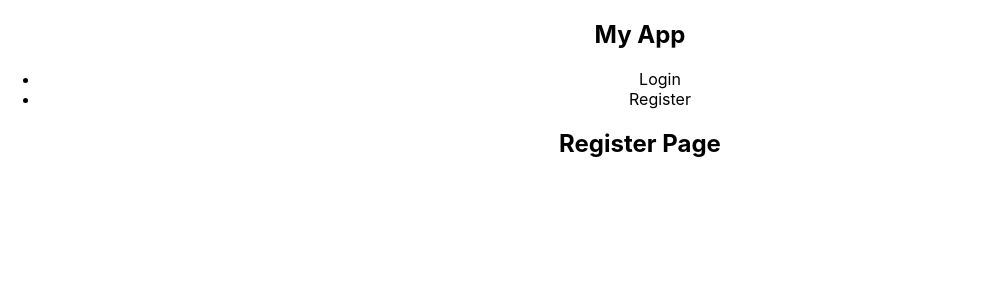
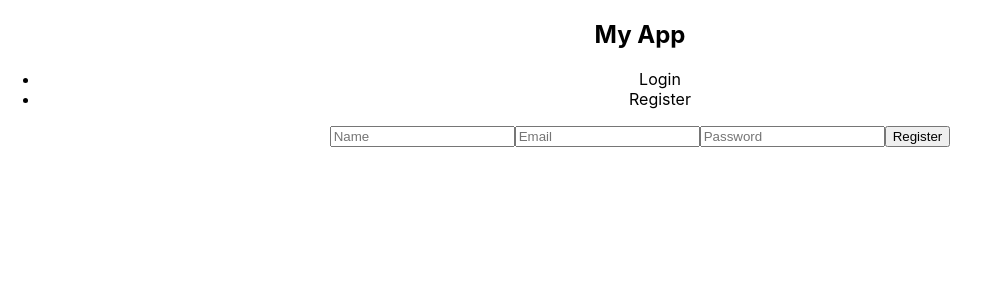
Before and after one commit to Fadhel-SH/Flexi_App_Serve_Frontend, a React (Create React App) app: page /register in a window 1280 px wide. Shown: the top 300 px of the page, without its empty margins (0-990 px from the left). Built offline with nearby package versions, Linux system fonts and the light colour scheme.

Commit message:
Implement login and register logic

```diff
--- a/src/pages/Login.js
+++ b/src/pages/Login.js
@@ -1,7 +1,39 @@
-import React from 'react';
+import React, { useState } from 'react';
+import { login } from '../services/api';
 
 const Login = () => {
-    return <h2>Login Page</h2>;
+    const [email, setEmail] = useState('');
+    const [password, setPassword] = useState('');
+
+    const handleSubmit = async (e) => {
+        e.preventDefault();
+        try {
+            const response = await login({ email, password });
+            console.log('Login success:', response.data);
+        } catch (error) {
+            console.error('Login failed:', error);
+        }
+    };
+
+    return (
+        <form onSubmit={handleSubmit}>
+            <input
+                type="email"
+                value={email}
+                onChange={(e) => setEmail(e.target.value)}
+                placeholder="Email"
+                required
+            />
+            <input
+                type="password"
+                value={password}
+                onChange={(e) => setPassword(e.target.value)}
+                placeholder="Password"
+                required
+            />
+            <button type="submit">Login</button>
+        </form>
+    );
 };
 
 export default Login;
--- a/src/pages/Register.js
+++ b/src/pages/Register.js
@@ -1,7 +1,47 @@
-import React from 'react';
+import React, { useState } from 'react';
+import { register } from '../services/api';
 
 const Register = () => {
-    return <h2>Register Page</h2>;
+    const [name, setName] = useState('');
+    const [email, setEmail] = useState('');
+    const [password, setPassword] = useState('');
+
+    const handleSubmit = async (e) => {
+        e.preventDefault();
+        try {
+            const response = await register({ name, email, password });
+            console.log('Registration success:', response.data);
+        } catch (error) {
+            console.error('Registration failed:', error);
+        }
+    };
+
+    return (
+        <form onSubmit={handleSubmit}>
+            <input
+                type="text"
+                value={name}
+                onChange={(e) => setName(e.target.value)}
+                placeholder="Name"
+                required
+            />
+            <input
+                type="email"
+                value={email}
+                onChange={(e) => setEmail(e.target.value)}
+                placeholder="Email"
+                required
+            />
+            <input
+                type="password"
+                value={password}
+                onChange={(e) => setPassword(e.target.value)}
+                placeholder="Password"
+                required
+            />
+            <button type="submit">Register</button>
+        </form>
+    );
 };
 
 export default Register;
```
